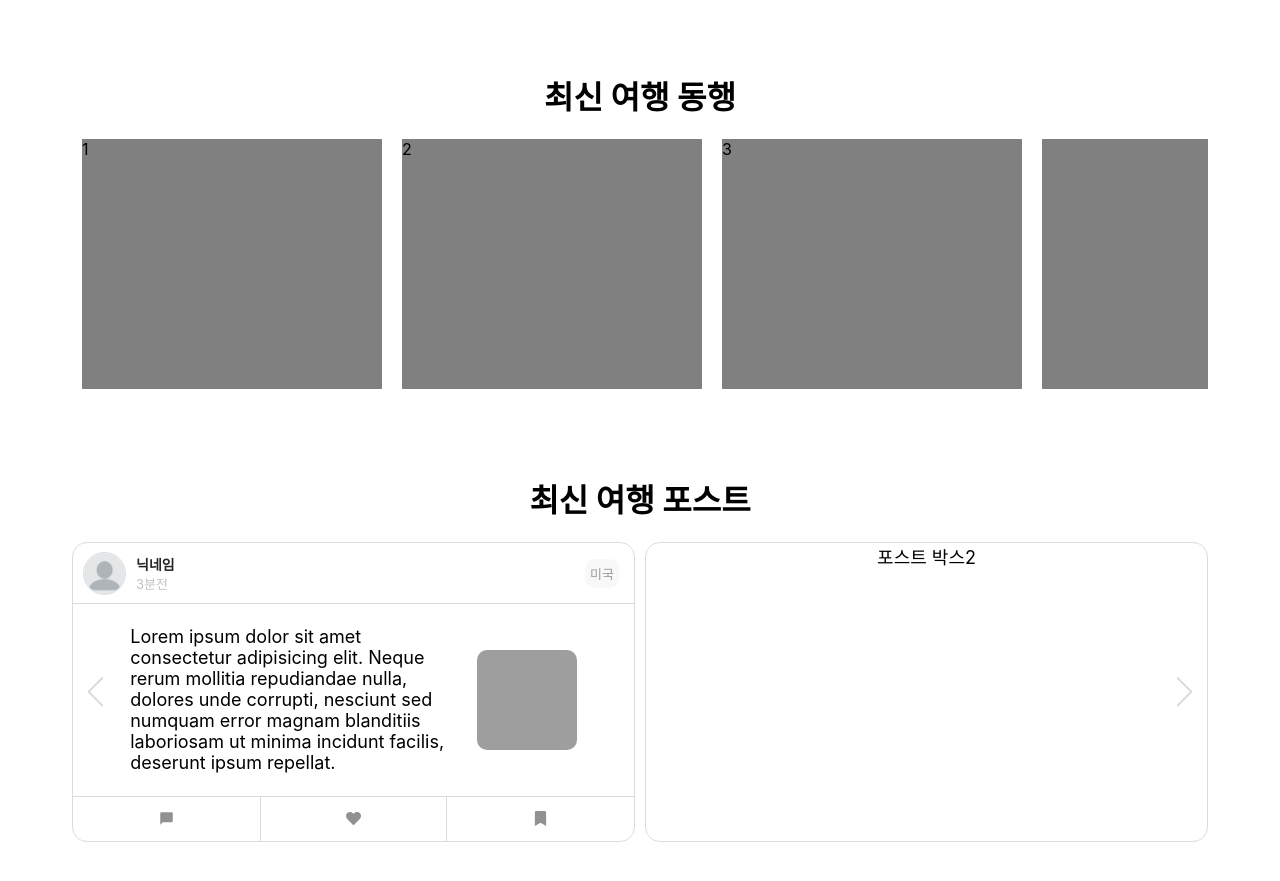
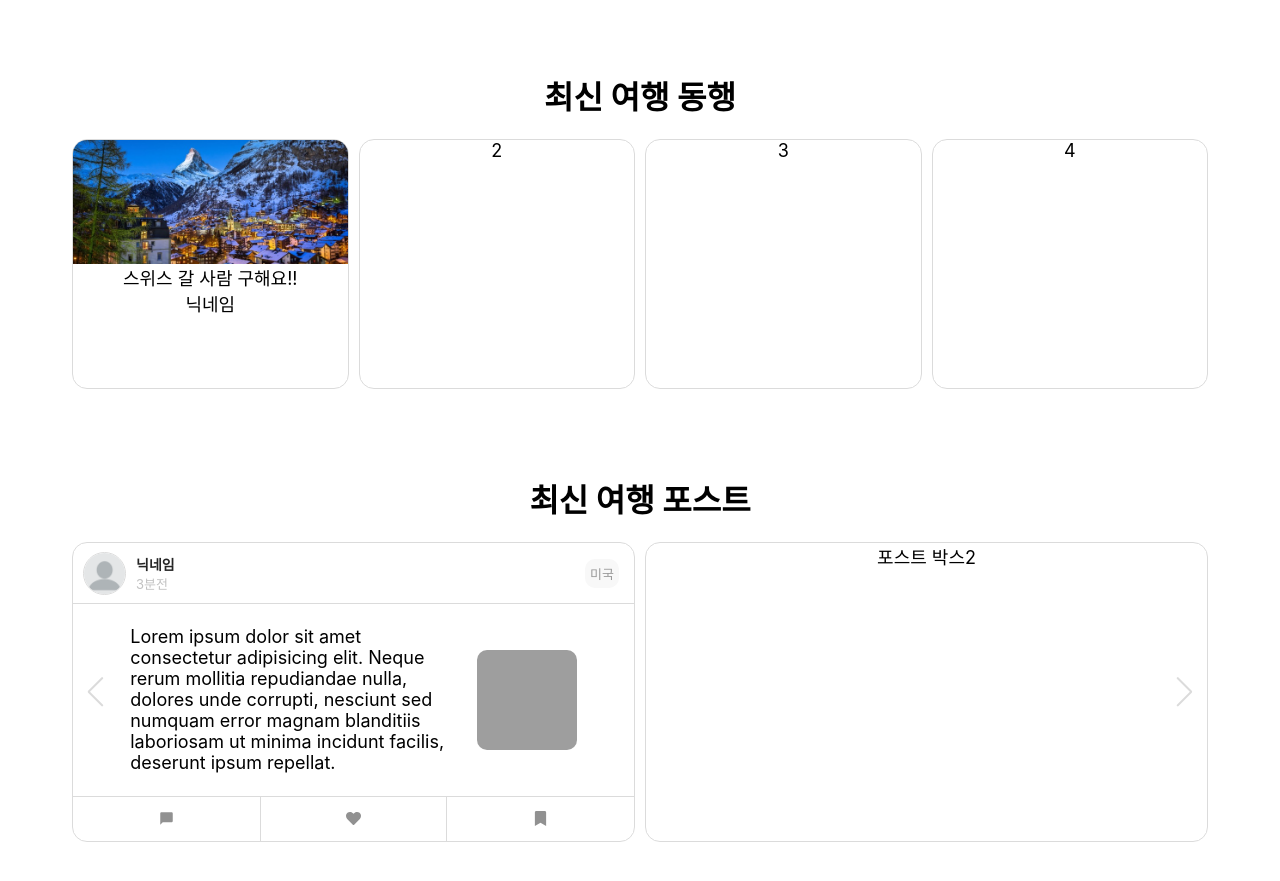
Before and after one commit to Wu-Lee-Do/traveler_town_front, a React (Create React App) app: page / in a window 1280 px wide. Shown: the part 840-1721 px from the top of the page. Built offline with nearby package versions, Linux system fonts and the light colour scheme; grey boxes are pictures that could not be loaded; a web font is replaced by a local one.

Commit message:
Feat: main 레이아웃 구현 중

```diff
--- a/src/components/MainPage/Main/Main.jsx
+++ b/src/components/MainPage/Main/Main.jsx
@@ -9,8 +9,9 @@ import banner2 from "../../../assets/banner2.jpg";
 import banner3 from "../../../assets/banner3.jpeg";
 import defaultImg from "../../../assets/defaultImg.webp";
 import usa from "../../../assets/usa.webp";
+import swiss from "../../../assets/스위스.jpeg";
 import { Swiper, SwiperSlide } from "swiper/react";
-import { Autoplay, Pagination, Navigation } from "swiper/modules";
+import { Autoplay, Pagination, Navigation, FreeMode } from "swiper/modules";
 
 import "swiper/css";
 import "swiper/css/pagination";
@@ -69,14 +70,40 @@ function Main() {
                 <h1>최신 여행 동행</h1>
             </div>
             <div css={s.togetherLayout}>
-                <div css={s.viewBox}>
-                    <div css={s.togetherBox}>1</div>
-                    <div css={s.togetherBox}>2</div>
-                    <div css={s.togetherBox}>3</div>
-                    <div css={s.togetherBox}></div>
-                    <div css={s.togetherBox}></div>
-                    <div css={s.togetherBox}></div>
-                </div>
+                <Swiper
+                    slidesPerView={4}
+                    spaceBetween={10}
+                    freeMode={true}
+                    modules={[FreeMode]}
+                    className="mySwiper"
+                >
+                    <SwiperSlide>
+                        <div css={s.togetherBox}>
+                            <div css={s.togetherImg}>
+                                <img src={swiss} alt="" />
+                            </div>
+                            <div>
+                                <div>스위스 갈 사람 구해요!!</div>
+                                <div>닉네임</div>
+                            </div>
+                        </div>
+                    </SwiperSlide>
+                    <SwiperSlide>
+                        <div css={s.togetherBox}>2</div>
+                    </SwiperSlide>
+                    <SwiperSlide>
+                        <div css={s.togetherBox}>3</div>
+                    </SwiperSlide>
+                    <SwiperSlide>
+                        <div css={s.togetherBox}>4</div>
+                    </SwiperSlide>
+                    <SwiperSlide>
+                        <div css={s.togetherBox}>5</div>
+                    </SwiperSlide>
+                    <SwiperSlide>
+                        <div css={s.togetherBox}>6</div>
+                    </SwiperSlide>
+                </Swiper>
             </div>
             <div css={s.newPostTitle}>
                 <h1>최신 여행 포스트</h1>
--- a/src/components/MainPage/Main/style.js
+++ b/src/components/MainPage/Main/style.js
@@ -44,7 +44,6 @@ export const bannerBox = css`
     height: 500px;
     margin-top: 64px;
     border-radius: 15px;
-    /* background-color: black; */
     overflow: hidden;
 `;
 
@@ -94,21 +93,25 @@ export const togetherLayout = css`
     width: 1136px;
     height: 250px;
     overflow: scroll;
+    ::-webkit-scrollbar {
+        display: none;
+    }
     display: flex;
     flex-direction: column;
 `;
 
-export const viewBox = css`
-    width: 1920px;
-    height: 100%;
-    display: flex;
-    justify-content: space-around;
+export const togetherBox = css`
+    box-sizing: border-box;
+    border: 1px solid #dbdbdb;
+    border-radius: 15px;
+    width: 300px;
+    height: 250px;
+    overflow: hidden;
 `;
 
-export const togetherBox = css`
-    width: 300px;
-    height: 250px;
-    background-color: gray;
+export const togetherImg = css`
+    width: 100%;
+    height: 50%;
 `;
 
 export const newPostTitle = css`
```
Also changed, not shown: src/assets/스위스.jpeg (added).
